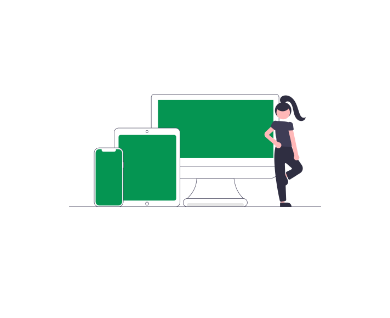
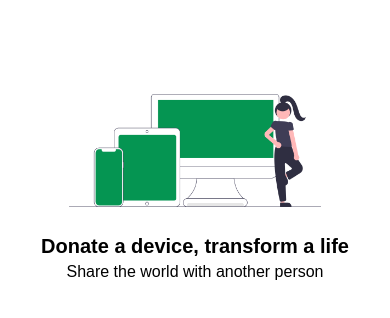
Before and after one commit to victormontoyabey/bonaventure, a plain HTML site: page index.html in a window 390 px wide. Shown: the part 78-396 px from the top of the page. Drawn offline with nearby package versions, Linux system fonts and the light colour scheme.

Commit message:
Added title and subtitle to hero. Title and subtitle are responsive according to browser size, fitted for desktop, tablet, and mobile users.

```diff
--- a/index.html
+++ b/index.html
@@ -49,6 +49,8 @@
             src="/undraw_Devices_re_dxae.png"
             alt="Illustration of woman with electronic devices."
           />
+          <h1 class="title is-size-3-desktop is-size-4-tablet is-size-5-mobile">Donate a device, transform a life</h1>
+          <h2 class="subtitle is-size-5-desktop is-size-6-tablet is-size-6-mobile">Share the world with another person</h1>
         </div>
       </div>
     </section>
--- a/style.css
+++ b/style.css
@@ -42,3 +42,14 @@ a.navbar-item:hover {
 .devices-illustration {
   width: 998px;
 }
+
+h1.title {
+  font-family: "Montserrat", sans-serif;
+  color: black;
+  font-weight: ;
+}
+
+h2.subtitle {
+  color: black;
+  font-family: "Montserrat", sans-serif;
+}
```
